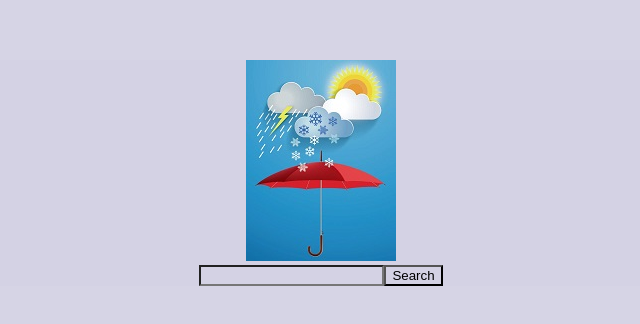
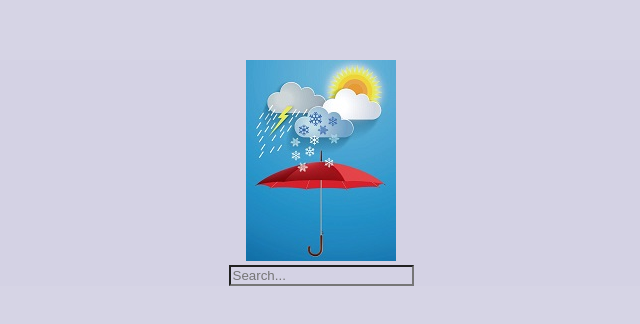
Before and after one commit to blaz-k/open-weather-js, a Vue app: page / in a window 1280 px wide. Shown: the top 324 px of the page, without its empty margins (319-959 px from the left). Built offline with nearby package versions, Linux system fonts and the light colour scheme.

Commit message:
when you write a city and press enter it shows you weather informations

```diff
--- a/package.json
+++ b/package.json
@@ -9,6 +9,7 @@
   },
   "dependencies": {
     "axios": "^0.21.1",
+    "bootstrap": "^5.1.0",
     "core-js": "^3.6.5",
     "vue": "^3.0.0"
   },
--- a/src/App.vue
+++ b/src/App.vue
@@ -1,6 +1,7 @@
 <template>
-  <div id="app">
+  <div id="app" >
     <img alt="Vue logo" src="./assets/weather.jpg" />
+
     <CheckWeather />
   </div>
 </template>
--- a/src/components/CheckWeather.vue
+++ b/src/components/CheckWeather.vue
@@ -1,33 +1,56 @@
 <template>
   <div>
-    <input type="text" />
-    <button @click="getWeather" type="submit">Search</button>
-    <p>{{ weather.weather }}</p>
+    <div class="search-box">
+      <input
+        type="text"
+        placeholder="Search..."
+        v-model="query"
+        @keypress="getWeather"
+      />
+    </div>
+
+    <div class="weather" v-if="typeof weather.main != 'undefined'">
+      <div class="location">{{ weather.name }} {{ weather.sys.country }}</div>
+      <div class="date">
+        Monday, 6, Septembre, 2021
+      </div>
+      <div class="weather-info">
+        <div class="temp">
+          15°
+        </div>
+        <div class="meteo">
+          Rain
+        </div>
+      </div>
+     </div>
+
+
   </div>
 </template>
 
 <script>
-import axios from "axios";
 export default {
   name: "CheckWeather",
   data() {
     return {
+      apiKey: "61c7d12c7c82021c85f17dc82f594edb",
+      url: "https://api.openweathermap.org/data/2.5/",
+      query: "",
       weather: [],
     };
   },
   methods: {
-    getWeather() {
-      axios
-        .get(
-          "https://api.openweathermap.org/data/2.5/weather?q=london&appid=61c7d12c7c82021c85f17dc82f594edb"
-        )
-        .then((response) => {
-          this.weather = response.data;
-          console.log(response);
-        })
-        .catch((err) => {
-          console.log(err);
-        });
+    getWeather(e) {
+      if (e.key == "Enter") {
+        fetch(`${this.url}weather?q=${this.query}&appid=${this.apiKey}`)
+          .then((response) => {
+            return response.json();
+          })
+          .then(this.setResults);
+      }
+    },
+    setResults(results) {
+      this.weather = results;
     },
   },
 };
```
Also changed, not shown: src/assets/logo.png (deleted), 1 other file (tests, documents, lock files or other folders).
